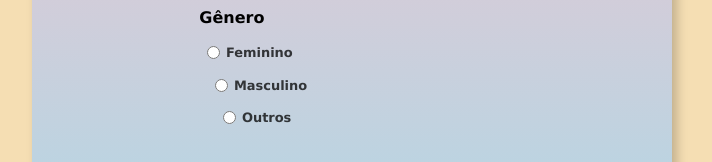
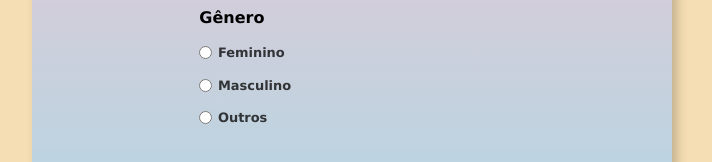
Before and after one commit to VictorLopesz/formulariodecadastro, a plain HTML site: page index.html in a window 1280 px wide. Shown: the part 435-597 px from the top of the page, without its empty margins (288-1000 px from the left). Drawn offline with Linux system fonts and the light colour scheme.

Commit message:
ajusta input radio de generos

```diff
--- a/css/style.css
+++ b/css/style.css
@@ -121,7 +121,6 @@ body{
 	display: flex;
 	justify-content: space-between;
 	margin-top: 0.62rem;
-	padding: 0 0.5rem;
 }
 
 .gender-input{
--- a/index.html
+++ b/index.html
@@ -50,7 +50,8 @@
 
                     <div class="input-box">
                         <label for="confirmpassword">Confirme sua senha</label>
-                        <input id="confirmpassword" type="text" name="confirmpassword" placeholder="Digite sua senha" required>
+                        <input id="confirmpassword" type="text" name="confirmpassword" placeholder="Digite sua senha"
+                            required>
                     </div>
                 </div>
 
@@ -59,6 +60,7 @@
                         <h4>Gênero</h4>
                     </div>
 
+                    <div>
                         <div class="gender-group">
                             <div class="gender-input">
                                 <input type="radio" id="female" name="gender">
@@ -76,7 +78,7 @@
                                         <input type="radio" id="Others" name="gender">
                                         <label for="Others">Outros</label>
                                     </div>
-
+                                </div>
                             </div>
                         </div>
                     </div>
@@ -88,4 +90,5 @@
         </div>
     </div>
 </body>
+
 </html>
```
Lines whose indentation alone changed are shown as unchanged.
